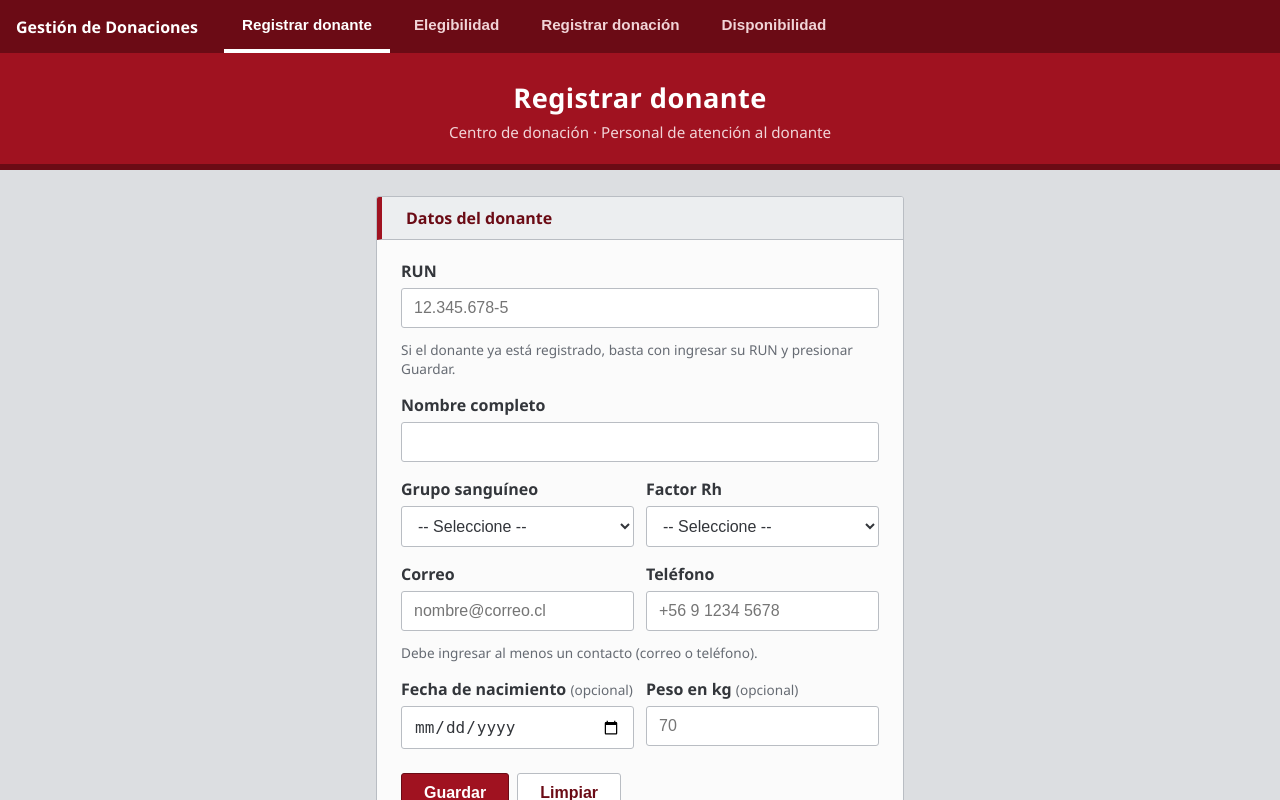
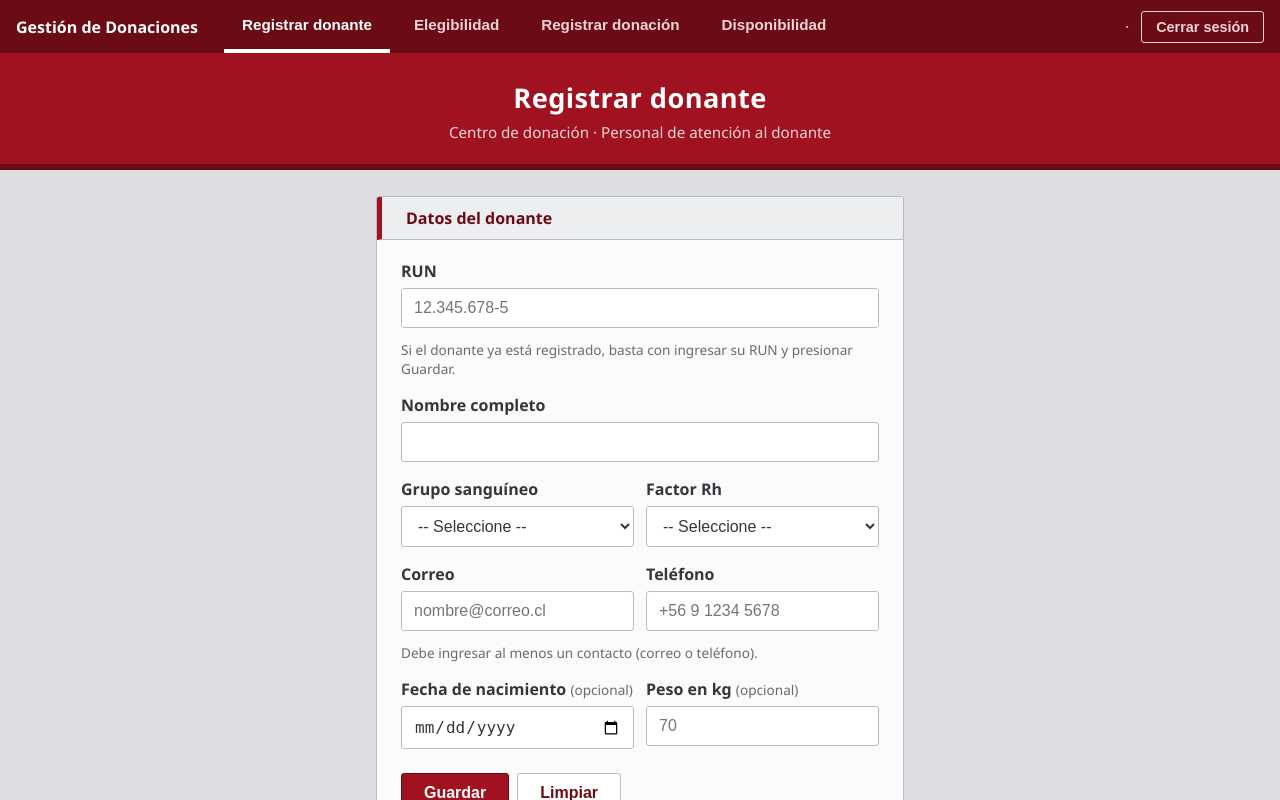
Before and after one commit to Felipedlf339/Sistema-de-Gestion-de-Donaciones, a FastAPI app: page / in a window 1280 px wide. Run offline with FastAPI, Linux system fonts and the light colour scheme; the visitor is signed in with stand-in values (Sample User, id 1).

Commit message:
feat: mostrar usuario y cerrar sesion en panel principal

```diff
--- a/templates/panel_principal.html
+++ b/templates/panel_principal.html
@@ -24,6 +24,15 @@
   }
   nav button:hover { color: #fff; background: rgba(255,255,255,.08); }
   nav button.activo { color: #fff; border-bottom-color: #fff; }
+  nav .usuario {
+    margin-left: auto; display: flex; align-items: center; gap: 12px;
+    color: #f1d4d7; font-size: .9rem; padding: 8px 0;
+  }
+  nav .usuario strong { color: #fff; }
+  nav .usuario form { margin: 0; }
+  nav .usuario button {
+    padding: 7px 14px; border: 1px solid #f1d4d7; border-radius: 3px; font-size: .9rem;
+  }
   iframe { flex: 1; width: 100%; border: 0; background: #dcdee1; }
 </style>
 </head>
@@ -34,13 +43,20 @@
     <button data-url="/elegibilidad">Elegibilidad</button>
     <button data-url="/donaciones/registrar">Registrar donación</button>
     <button data-url="/stock">Disponibilidad</button>
+
+    <div class="usuario">
+      <span><strong id="nombreUsuario">{{ usuario.nombre }}</strong> · {{ usuario.nombre_cargo }}{% if usuario.centro_medico %} · {{ usuario.centro_medico }}{% endif %}</span>
+      <form method="post" action="/logout">
+        <button type="submit" id="btnCerrarSesion">Cerrar sesión</button>
+      </form>
+    </div>
   </nav>
 
   <iframe id="vista" name="vista"></iframe>
 
   <script>
     const vista = document.getElementById("vista");
-    const botones = document.querySelectorAll("nav button");
+    const botones = document.querySelectorAll("nav button[data-url]");
 
     function ir(url) { vista.src = url; }
 
```
